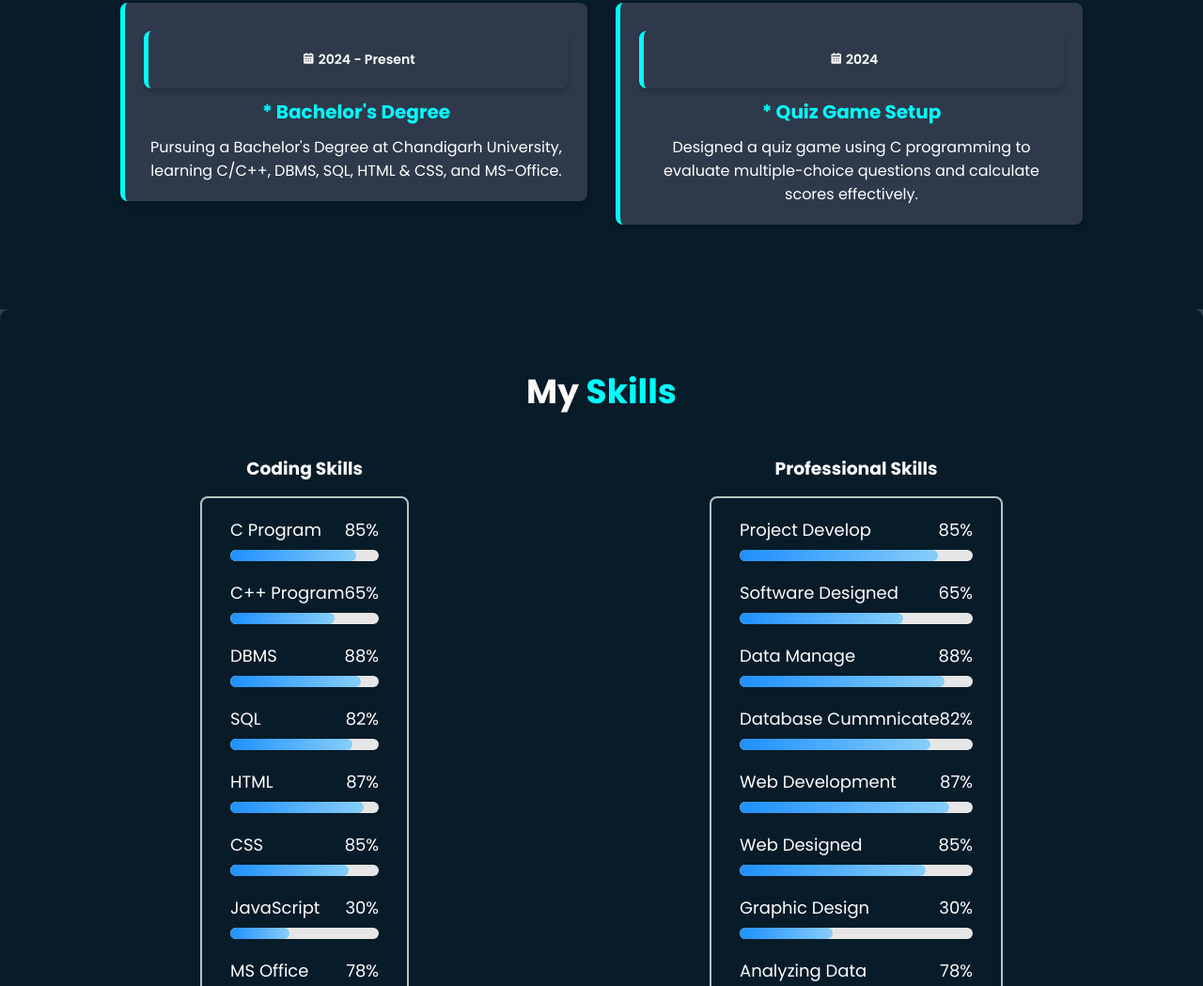
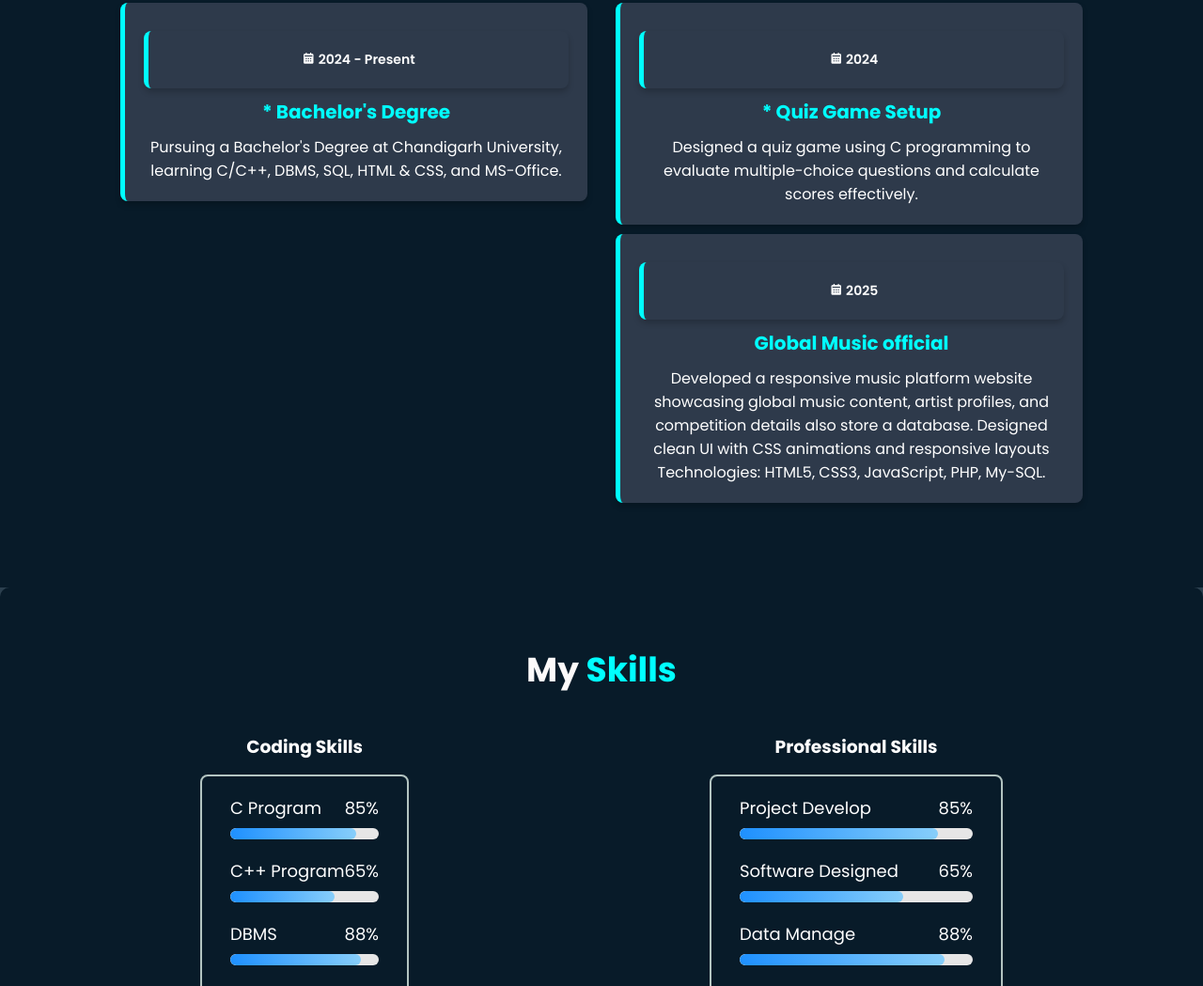
Before and after one commit to Sanjat123/myportfoolio, a plain HTML site: page index.html in a window 1280 px wide. Shown: the part 1714-2763 px from the top of the page at 94% size. Drawn offline with nearby package versions, Linux system fonts and the light colour scheme; a script that the page names is missing.

Commit message:
index.html

```diff
--- a/index.html
+++ b/index.html
@@ -89,6 +89,11 @@
                     <div class="year"><i class='bx bxs-calendar '></i>  2024</div>
                     <h3>* Quiz Game Setup</h3>
                     <p>Designed a quiz game using C programming to evaluate multiple-choice questions and calculate scores effectively.</p>
+                </div>
+                  <div class="education-content">
+                    <div class="year"><i class='bx bxs-calendar '></i>  2025</div>
+                    <h3>Global Music official</h3>
+                    <p> Developed a responsive music platform website showcasing global music content, artist profiles, and competition details also store a database. Designed clean UI with CSS animations and responsive layouts Technologies: HTML5, CSS3, JavaScript, PHP, My-SQL.</p>
                 </div>
             </div>
         </div>
```
